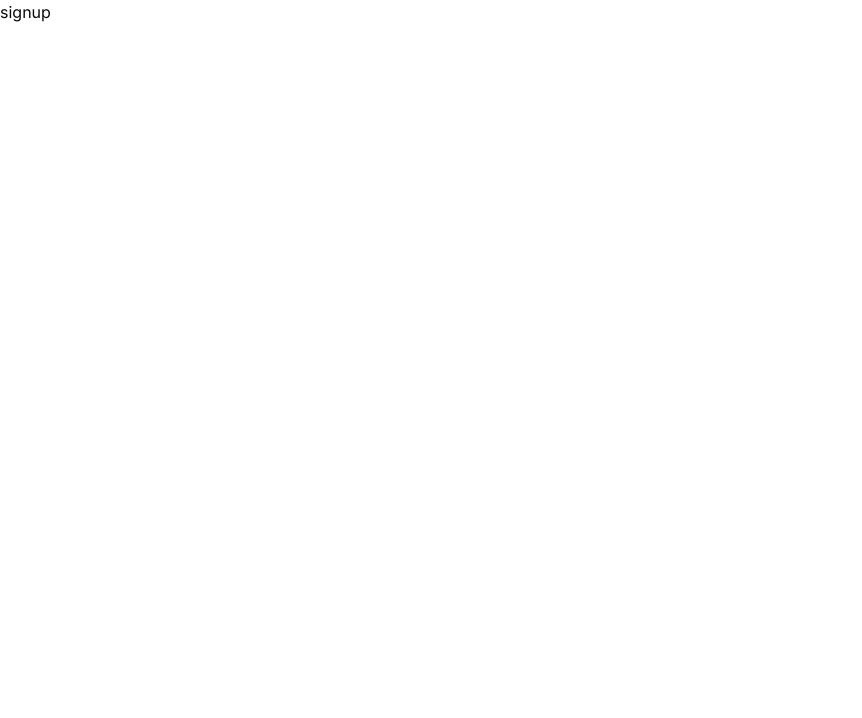
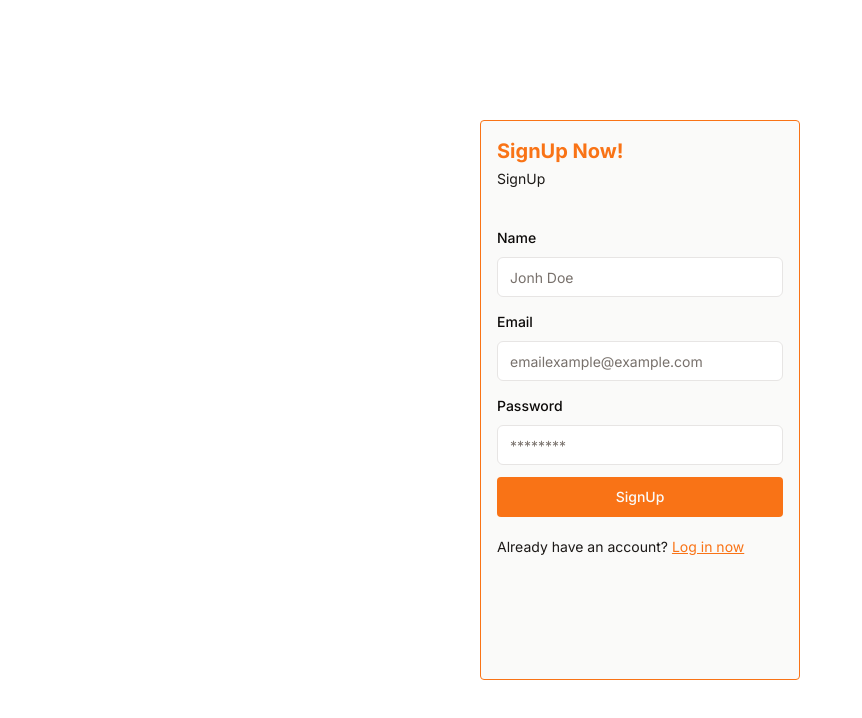
Before and after one commit to kleuberA/my-notes-go, a Next.js app: page /auth/signup in a window 1280 px wide. Shown: the top 718 px of the page, without its empty margins (0-862 px from the left). Built offline with nearby package versions, Linux system fonts and the light colour scheme.

Commit message:
Add page signup

```diff
--- a/src/app/auth/signup/page.tsx
+++ b/src/app/auth/signup/page.tsx
@@ -1,5 +1,9 @@
+import SignUpComponent from "@/components/auth/signup";
+
 export default function SignUp() {
     return (
-        <div>signup</div>
+        <div>
+            <SignUpComponent />
+        </div>
     )
 }
--- /dev/null
+++ b/src/components/auth/signup.tsx
@@ -0,0 +1,100 @@
+"use client"
+
+import { Form, FormControl, FormField, FormItem, FormLabel, FormMessage } from "../ui/form";
+import { zodResolver } from "@hookform/resolvers/zod";
+import { useForm } from "react-hook-form";
+import { Button } from "../ui/button";
+import { Input } from "../ui/input";
+import Link from "next/link";
+import { z } from "zod";
+
+const FormSchema = z.object({
+    name: z.string().min(3, { message: "Name must be at least 3 characters." }),
+    email: z.string().email("Invalid email address"),
+    password: z.string().min(8, { message: "Password must be at least 8 characters." }),
+})
+
+
+export default function SignUpComponent() {
+
+    const form = useForm<z.infer<typeof FormSchema>>({
+        resolver: zodResolver(FormSchema),
+        defaultValues: {
+            name: "",
+            email: "",
+            password: "",
+        },
+    })
+
+    function onSubmit(data: z.infer<typeof FormSchema>) {
+        console.log(data);
+        form.reset();
+    }
+
+    return (
+        <section className="w-full h-screen flex justify-center items-center">
+            <div className="bg-secondary/50 flex flex-col gap-1 w-[25dvw] rounded-sm h-[70dvh] border border-ring">
+                <div className="p-4 flex flex-col gap-1">
+                    <h1 className="text-xl text-primary font-bold">SignUp Now!</h1>
+                    <span className="text-sm text-accent-foreground">SignUp</span>
+                </div>
+                <div className="p-4 w-full">
+                    <Form {...form}>
+                        <form onSubmit={form.handleSubmit(onSubmit)} className="w-full space-y-3">
+                            <FormField
+                                control={form.control}
+                                name="name"
+                                render={({ field }) => (
+                                    <FormItem>
+                                        <FormLabel>Name</FormLabel>
+                                        <FormControl>
+                                            <Input type="text" placeholder="Jonh Doe" {...field} />
+                                        </FormControl>
+                                        <FormMessage className="text-xs" />
+                                    </FormItem>
+                                )}
+                            />
+                            <FormField
+                                control={form.control}
+                                name="email"
+                                render={({ field }) => (
+                                    <FormItem>
+                                        <FormLabel>Email</FormLabel>
+                                        <FormControl>
+                                            <Input type="email" placeholder="emailexample@example.com" {...field} />
+                                        </FormControl>
+                                        <FormMessage className="text-xs" />
+                                    </FormItem>
+                                )}
+                            />
+                            <FormField
+                                control={form.control}
+                                name="password"
+                                render={({ field }) => (
+                                    <FormItem>
+                                        <FormLabel>Password</FormLabel>
+                                        <FormControl>
+                                            <Input type="password" placeholder="********" {...field} />
+                                        </FormControl>
+                                        <FormMessage className="text-xs" />
+                                    </FormItem>
+                                )}
+                            />
+                            <Button
+                                type="submit"
+                                className="w-full hover:bg-transparent hover:text-primary border border-transparent hover:border-primary transition-all duration-300">
+                                SignUp
+                            </Button>
+                        </form>
+                    </Form>
+                    <div className="pt-5">
+                        <span className="text-sm flex gap-1 text-secondary-foreground">
+                            Already have an account?
+                            <Link className="text-sm text-primary underline" href="/auth/signin">Log in now</Link>
+                        </span>
+                    </div>
+                </div>
+            </div>
+        </section>
+    )
+}
```
